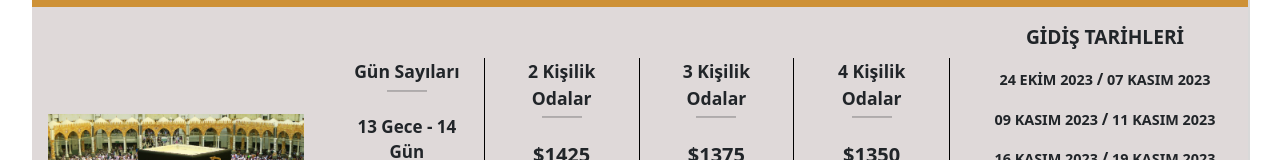
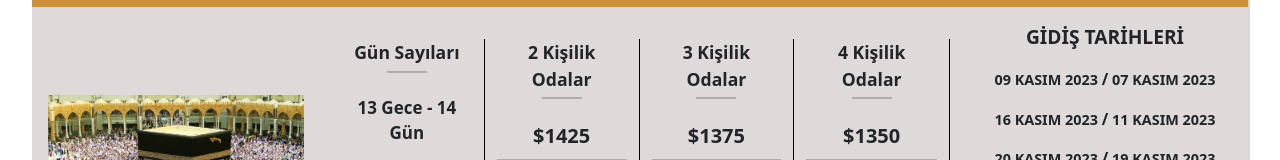
Before and after one commit to erenyusufduran/birey-tour, a React (Vite) app: page /umre in a window 1280 px wide. Shown: the part 603-763 px from the top of the page. Built offline with nearby package versions, Linux system fonts and the light colour scheme.

Commit message:
umre datas

```diff
--- a/src/data/luxUmre.js
+++ b/src/data/luxUmre.js
@@ -14,7 +14,6 @@ export const luxUmreCardDatas = [
     fourPeopleRoomPrices: ['-', '-'],
     dates: {
       entries: [
-        '24 EKİM 2023',
         '09 KASIM 2023',
         '16 KASIM 2023',
         '20 KASIM 2023',
@@ -49,7 +48,6 @@ export const luxUmreCardDatas = [
     fourPeopleRoomPrices: ['-', '-'],
     dates: {
       entries: [
-        '24 EKİM 2023',
         '09 KASIM 2023',
         '16 KASIM 2023',
         '20 KASIM 2023',
@@ -84,7 +82,6 @@ export const luxUmreCardDatas = [
     fourPeopleRoomPrices: ['-', '-'],
     dates: {
       entries: [
-        '24 EKİM 2023',
         '09 KASIM 2023',
         '16 KASIM 2023',
         '20 KASIM 2023',
@@ -218,8 +215,8 @@ export const somestrLuxUmreCardDatas = [
     ],
     dayCounts: ['9 Gece - 10 Gün', '13 Gece – 14 Gün'],
     nightsDays: ['6 Gece Mekke / 3 Gece Medine', '10 Gece Mekke / 3 Gece Medine'],
-    twoPeopleRoomPrices: ['1850', '2150'],
-    threePeopleRoomPrices: ['1800', '2100'],
+    twoPeopleRoomPrices: ['1950', '2250'],
+    threePeopleRoomPrices: ['1900', '2200'],
     fourPeopleRoomPrices: ['-', '-'],
     dates: {
       entries: ['16 OCAK 2024', '21 OCAK 2024', '23 OCAK 2024'],
@@ -237,8 +234,8 @@ export const somestrLuxUmreCardDatas = [
     ],
     dayCounts: ['9 Gece - 10 Gün', '13 Gece – 14 Gün'],
     nightsDays: ['6 Gece Mekke / 3 Gece Medine', '10 Gece Mekke / 3 Gece Medine'],
-    twoPeopleRoomPrices: ['2050', '2550'],
-    threePeopleRoomPrices: ['2000', '2500'],
+    twoPeopleRoomPrices: ['2150', '2650'],
+    threePeopleRoomPrices: ['2100', '2600'],
     fourPeopleRoomPrices: ['-', '-'],
     dates: {
       entries: ['16 OCAK 2024', '21 OCAK 2024', '23 OCAK 2024'],
@@ -256,8 +253,8 @@ export const somestrLuxUmreCardDatas = [
     ],
     dayCounts: ['9 Gece - 10 Gün', '11 Gece – 12 Gün'],
     nightsDays: ['6 Gece Mekke / 3 Gece Medine', '8 Gece Mekke / 3 Gece Medine'],
-    twoPeopleRoomPrices: ['2400', '2750'],
-    threePeopleRoomPrices: ['2350', '2700'],
+    twoPeopleRoomPrices: ['2500', '2850'],
+    threePeopleRoomPrices: ['2450', '2800'],
     fourPeopleRoomPrices: ['-', '-'],
     dates: {
       entries: ['16 OCAK 2024', '21 OCAK 2024', '23 OCAK 2024'],
--- a/src/data/umre.js
+++ b/src/data/umre.js
@@ -15,7 +15,6 @@ export const umreCardDatas = [
     fourPeopleRoomPrices: ['1350', '1400', '1500'],
     dates: {
       entries: [
-        '24 EKİM 2023',
         '09 KASIM 2023',
         '16 KASIM 2023',
         '20 KASIM 2023',
@@ -51,7 +50,6 @@ export const umreCardDatas = [
     fourPeopleRoomPrices: ['1400', '1475', '1550'],
     dates: {
       entries: [
-        '24 EKİM 2023',
         '09 KASIM 2023',
         '16 KASIM 2023',
         '20 KASIM 2023',
@@ -87,7 +85,6 @@ export const umreCardDatas = [
     fourPeopleRoomPrices: ['1450', '1550'],
     dates: {
       entries: [
-        '24 EKİM 2023',
         '09 KASIM 2023',
         '16 KASIM 2023',
         '20 KASIM 2023',
@@ -123,7 +120,6 @@ export const umreCardDatas = [
     fourPeopleRoomPrices: ['1650', '2000'],
     dates: {
       entries: [
-        '24 EKİM 2023',
         '09 KASIM 2023',
         '16 KASIM 2023',
         '20 KASIM 2023',
```
